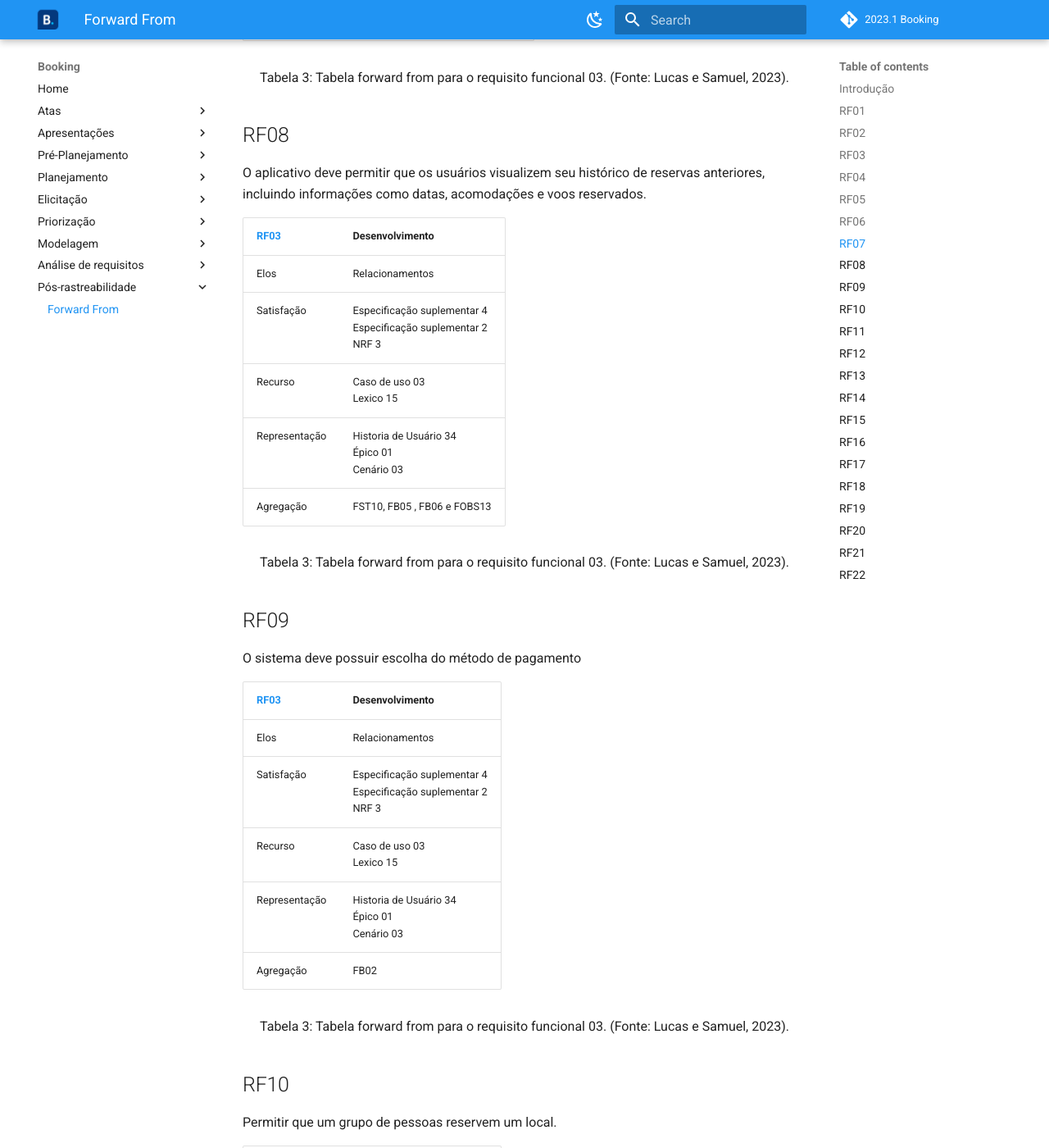
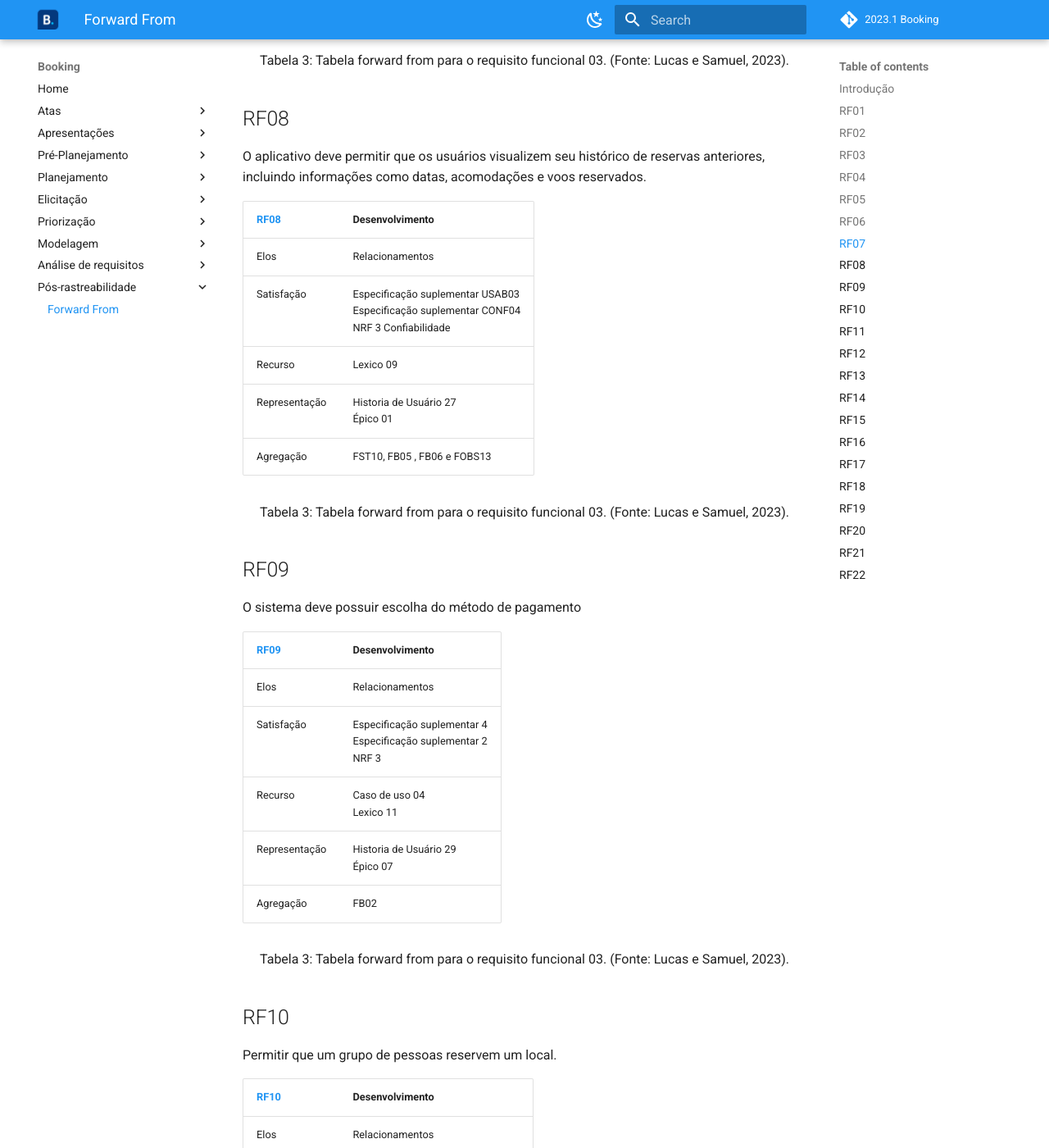
Before and after one commit to Requisitos-de-Software/2023.1-Booking, an MkDocs documentation site: the page built from docs/posRastreabilidade/forwardFrom.md, in a window 1280 px wide and 1400 px high, scrolled down 4370 px. Shown: the whole window at 82% size. Built offline with MkDocs 1.6.1 and Material for MkDocs 9.7.7, drawn with Linux system fonts in a browser that asks for light colours; a script that is not in the unit is left out; comment, search, counter and statistics services are not loaded; some of the changed text lies outside the part shown.

Commit message:
adicionando outros rf

```diff
--- a/docs/posRastreabilidade/forwardFrom.md
+++ b/docs/posRastreabilidade/forwardFrom.md
@@ -116,8 +116,8 @@ O aplicativo deve permitir que os usuários gerenciem suas reservas existentes,
 | ---------------------------------------- | ------------------------------------------------------------------------------------------------------- |
 | Elos                                     | Relacionamentos                                                                                         |
 | Satisfação                             | Especificação suplementar USAB03<br />Especificação suplementar CONF04<br />NRF 3 Confiabilidade |
-| Recurso                                  | Caso de uso 03<br />Lexico 09                                                                           |
-| Representação                          | Historia de Usuário 34<br />Épico 01<br />Cenário 03                                                 |
+| Recurso                                  | Lexico 09                                                                                               |
+| Representação                          | Historia de Usuário 27<br />Épico 01                                                                  |
 | Agregação                              | FST08                                                                                                   |
 
 <div style="text-align: center">
@@ -128,13 +128,13 @@ O aplicativo deve permitir que os usuários gerenciem suas reservas existentes,
 
 O aplicativo deve permitir que os usuários visualizem seu histórico de reservas anteriores, incluindo informações como datas, acomodações e voos reservados.
 
-| [RF03](../modelagem/modelo-agil/backlog.md) | Desenvolvimento                                                              |
-| ---------------------------------------- | ---------------------------------------------------------------------------- |
-| Elos                                     | Relacionamentos                                                              |
-| Satisfação                             | Especificação suplementar 4<br />Especificação suplementar 2<br />NRF 3 |
-| Recurso                                  | Caso de uso 03<br />Lexico 15                                                |
-| Representação                          | Historia de Usuário 34<br />Épico 01<br />Cenário 03                      |
-| Agregação                              | FST10, FB05 , FB06 e FOBS13                                                  |
+| [RF08](../modelagem/modelo-agil/backlog.md) | Desenvolvimento                                                                                         |
+| ---------------------------------------- | ------------------------------------------------------------------------------------------------------- |
+| Elos                                     | Relacionamentos                                                                                         |
+| Satisfação                             | Especificação suplementar USAB03<br />Especificação suplementar CONF04<br />NRF 3 Confiabilidade |
+| Recurso                                  | Lexico 09                                                                                               |
+| Representação                          | Historia de Usuário 27<br />Épico 01                                                                  |
+| Agregação                              | FST10, FB05 , FB06 e FOBS13                                                                             |
 
 <div style="text-align: center">
 <p> Tabela 3: Tabela forward from para o requisito funcional 03. (Fonte: Lucas e Samuel, 2023). </p>
@@ -144,12 +144,12 @@ O aplicativo deve permitir que os usuários visualizem seu histórico de reserva
 
 O sistema deve possuir escolha do método de pagamento
 
-| [RF03](../modelagem/modelo-agil/backlog.md) | Desenvolvimento                                                              |
+| [RF09](../modelagem/modelo-agil/backlog.md) | Desenvolvimento                                                              |
 | ---------------------------------------- | ---------------------------------------------------------------------------- |
 | Elos                                     | Relacionamentos                                                              |
 | Satisfação                             | Especificação suplementar 4<br />Especificação suplementar 2<br />NRF 3 |
-| Recurso                                  | Caso de uso 03<br />Lexico 15                                                |
-| Representação                          | Historia de Usuário 34<br />Épico 01<br />Cenário 03                      |
+| Recurso                                  | Caso de uso 04<br />Lexico 11                                                |
+| Representação                          | Historia de Usuário 29<br />Épico 07                                       |
 | Agregação                              | FB02                                                                         |
 
 <div style="text-align: center">
@@ -160,13 +160,13 @@ O sistema deve possuir escolha do método de pagamento
 
 Permitir que um grupo de pessoas reservem um local.
 
-| [RF03](../modelagem/modelo-agil/backlog.md) | Desenvolvimento                                                              |
-| ---------------------------------------- | ---------------------------------------------------------------------------- |
-| Elos                                     | Relacionamentos                                                              |
-| Satisfação                             | Especificação suplementar 4<br />Especificação suplementar 2<br />NRF 3 |
-| Recurso                                  | Caso de uso 03<br />Lexico 15                                                |
-| Representação                          | Historia de Usuário 34<br />Épico 01<br />Cenário 03                      |
-| Agregação                              | FB07                                                                         |
+| [RF10](../modelagem/modelo-agil/backlog.md) | Desenvolvimento                                                                                   |
+| ---------------------------------------- | ------------------------------------------------------------------------------------------------- |
+| Elos                                     | Relacionamentos                                                                                   |
+| Satisfação                             | Especificação suplementar USAB01<br />Especificação suplementar SUPT01<br />NRF Usabilidade |
+| Recurso                                  | Caso de uso 03<br />Lexico 15                                                                     |
+| Representação                          | Historia de Usuário 34<br />Épico 01<br />Cenário 03                                           |
+| Agregação                              | FB07                                                                                              |
 
 <div style="text-align: center">
 <p> Tabela 3: Tabela forward from para o requisito funcional 03. (Fonte: Lucas e Samuel, 2023). </p>
```
Also changed, not shown: other parts of docs/posRastreabilidade/forwardFrom.md (+1 -1 lines).
